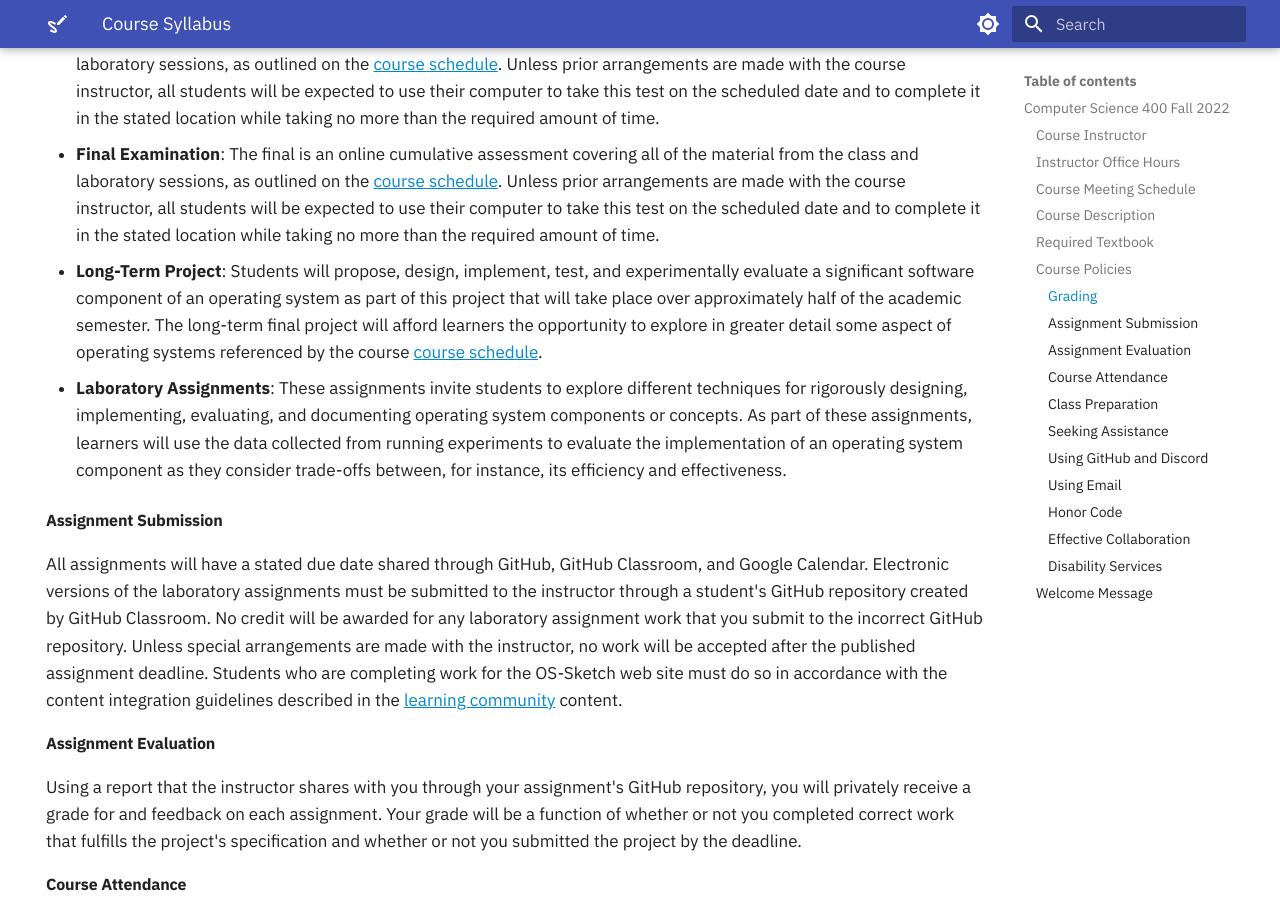
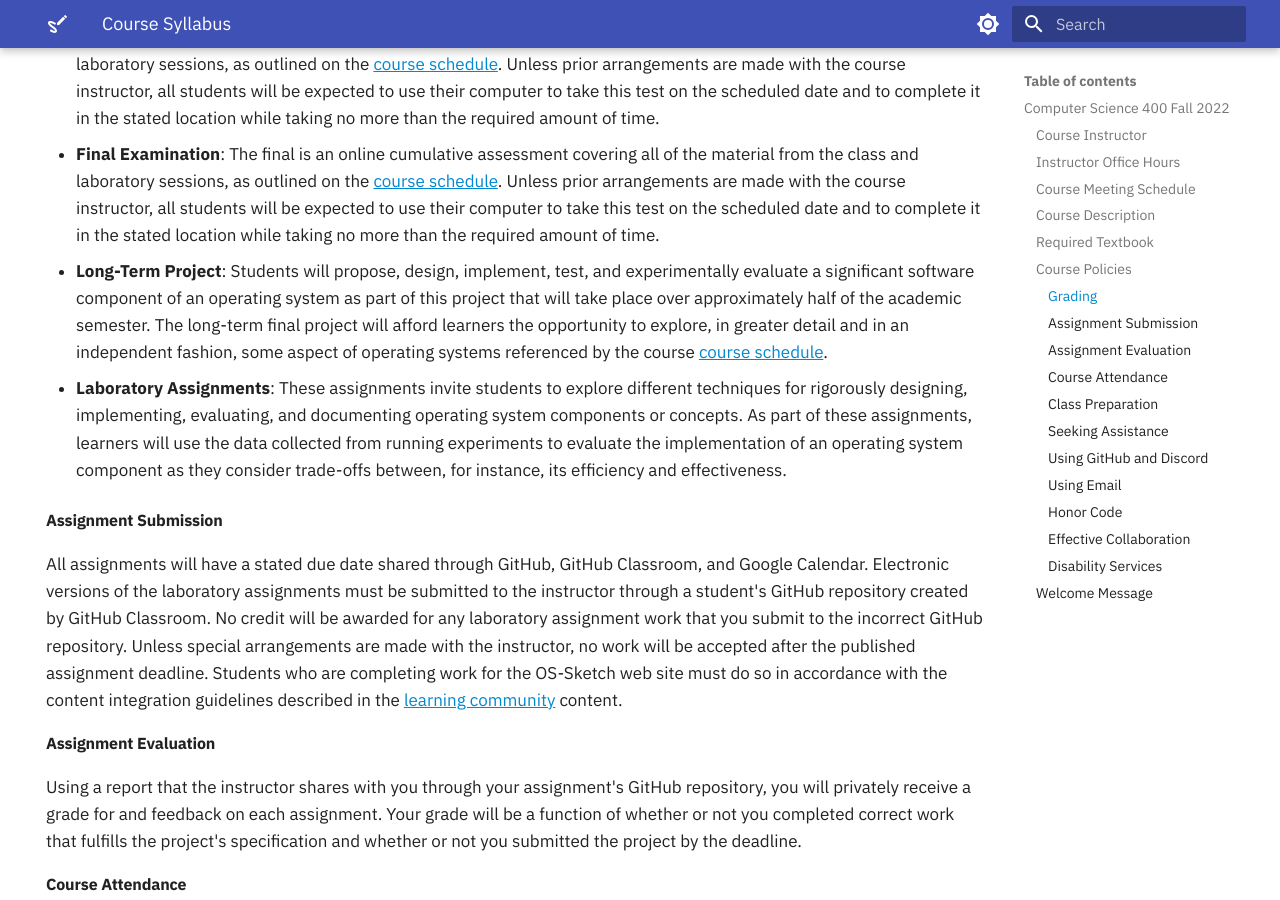
Before and after one commit to OS-Sketch/www.os-sketch.com, an MkDocs documentation site: the page built from docs/operating-systems/syllabus.md, in a window 1280 px wide and 900 px high, scrolled down 2301 px. Built offline with MkDocs 1.6.1 and Material for MkDocs 9.7.7, drawn with Linux system fonts in a browser that asks for light colours.

Commit message:
fix: Clarify one detail about the long-term project in syllabus.

```diff
--- a/docs/operating-systems/syllabus.md
+++ b/docs/operating-systems/syllabus.md
@@ -120,8 +120,8 @@ These grading categories have the following definitions:
     experimentally evaluate a significant software component of an operating
     system as part of this project that will take place over approximately half
     of the academic semester. The long-term final project will afford learners
-    the opportunity to explore in greater detail some aspect of operating
-    systems referenced by the course [course
+    the opportunity to explore, in greater detail and in an independent fashion,
+    some aspect of operating systems referenced by the course [course
     schedule](/operating-systems/schedule/).
 
 -   **Laboratory Assignments**: These assignments invite students to explore
```
